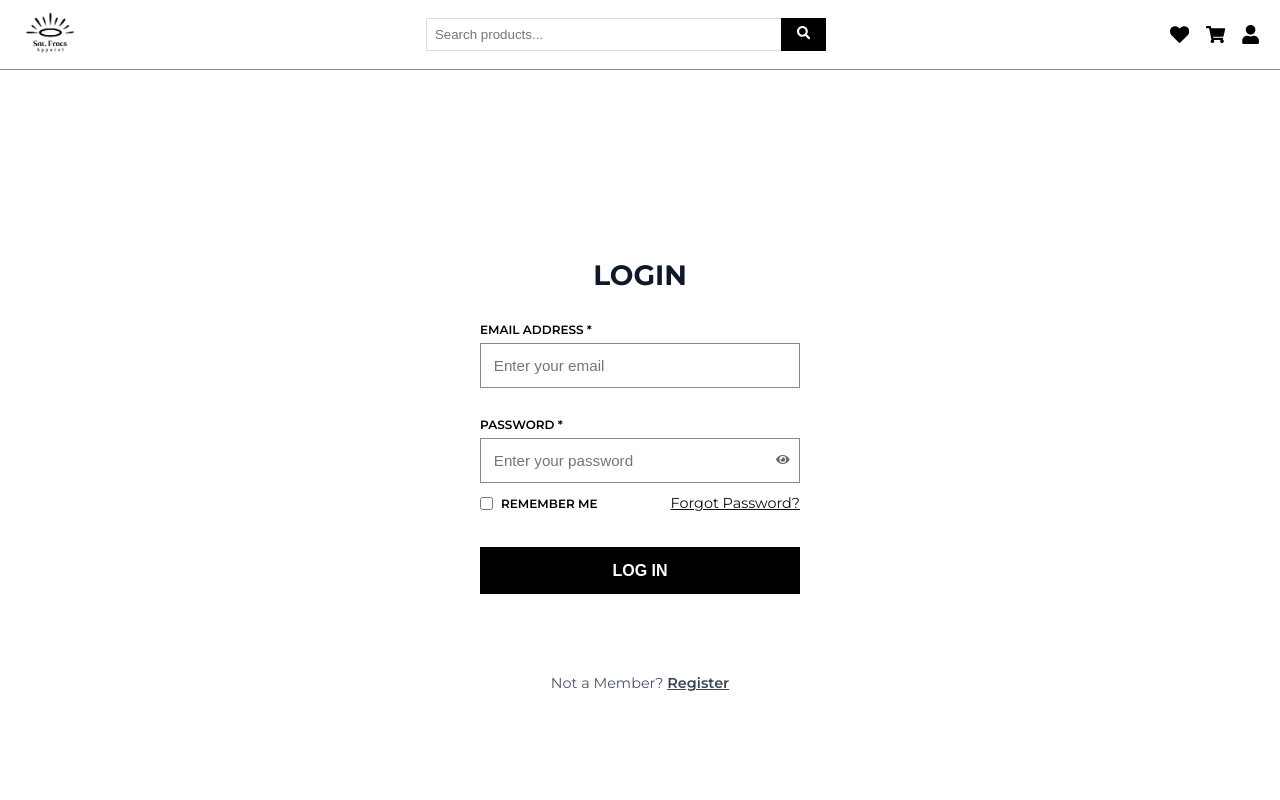
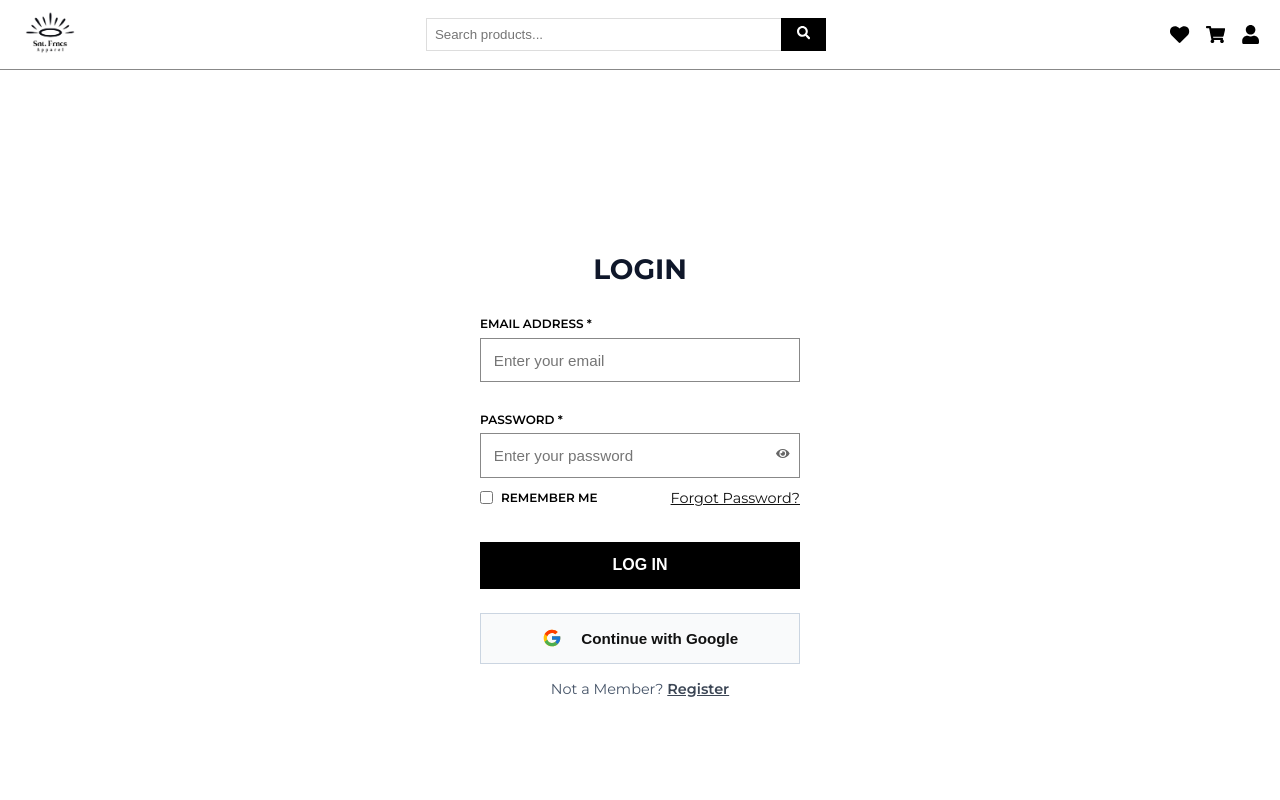
Before and after one commit to ay30bg/snt.frncs, a React (Create React App) app: page /auth in a window 1280 px wide. Shown: the top 800 px of the page. Built offline with nearby package versions, Linux system fonts and the light colour scheme; no server answers.

Commit message:
Update AuthPage.jsx

```diff
--- a/src/pages/AuthPage.jsx
+++ b/src/pages/AuthPage.jsx
@@ -1,301 +1,29 @@
-// // import React, { useState } from "react";
-// // import "../styles/authPage.css";
-// // import { FaEye, FaEyeSlash } from "react-icons/fa";
-// // import { FcGoogle } from "react-icons/fc";
-// // import { useNavigate, useLocation, Link } from "react-router-dom";
-// // import { useAuth } from "../App"; // ✅ import from your context
-
-// // export default function AuthPage() {
-// //   const { login } = useAuth(); // ✅ from AuthContext
-// //   const navigate = useNavigate();
-// //   const location = useLocation();
-
-// //   const [email, setEmail] = useState("");
-// //   const [password, setPassword] = useState("");
-// //   const [showPassword, setShowPassword] = useState(false);
-// //   const [rememberMe, setRememberMe] = useState(false);
-// //   const [loading, setLoading] = useState(false);
-
-// //   const handleSubmit = (e) => {
-// //     e.preventDefault();
-// //     setLoading(true);
-
-// //     console.log("Login with:", { email, password });
-
-// //     // Simulate API call
-// //     setTimeout(() => {
-// //       setLoading(false);
-
-// //       // ✅ Fake user data (replace with real API result later)
-// //       const fakeUser = { email, name: "Demo User" };
-
-// //       // ✅ Save user to context + localStorage
-// //       login(fakeUser);
-
-// //       // ✅ Redirect back to where user came from or home
-// //       const redirectTo = location.state?.from || "/";
-// //       navigate(redirectTo, { replace: true });
-// //     }, 2000);
-// //   };
-
-// //   const handleGoogleLogin = () => {
-// //     console.log("Continue with Google clicked");
-// //     // TODO: integrate Google OAuth
-// //   };
-
-// //   return (
-// //     <div className="auth-page">
-// //       <div className="auth-container">
-// //         <h1>Login</h1>
-
-// //         <form onSubmit={handleSubmit} className="auth-form">
-// //           {/* Email */}
-// //           <div className="form-group">
-// //             <label>Email Address *</label>
-// //             <input
-// //               type="email"
-// //               placeholder="Enter your email"
-// //               value={email}
-// //               onChange={(e) => setEmail(e.target.value)}
-// //               required
-// //             />
-// //           </div>
-
-// //           {/* Password */}
-// //           <div className="form-group password-group">
-// //             <label>Password *</label>
-// //             <div className="password-wrapper">
-// //               <input
-// //                 type={showPassword ? "text" : "password"}
-// //                 placeholder="Enter your password"
-// //                 value={password}
-// //                 onChange={(e) => setPassword(e.target.value)}
-// //                 required
-// //               />
-// //               <button
-// //                 type="button"
-// //                 className="toggle-password"
-// //                 onClick={() => setShowPassword(!showPassword)}
-// //               >
-// //                 {showPassword ? <FaEyeSlash /> : <FaEye />}
-// //               </button>
-// //             </div>
-// //           </div>
-
-// //           {/* Remember Me + Forgot Password */}
-// //           <div className="remember-forgot">
-// //             <div className="remember-me">
-// //               <input
-// //                 type="checkbox"
-// //                 id="rememberMe"
-// //                 checked={rememberMe}
-// //                 onChange={() => setRememberMe(!rememberMe)}
-// //               />
-// //               <label htmlFor="rememberMe">Remember me</label>
-// //             </div>
-// //             <Link to="/forgot-password" className="forgot-link">
-// //               Forgot Password?
-// //             </Link>
-// //           </div>
-
-// //           {/* Submit */}
-// //           <button type="submit" className="auth-btn" disabled={loading}>
-// //             {loading ? <span className="spinner"></span> : "Log in"}
-// //           </button>
-// //         </form>
-
-// //         {/* Google Login */}
-// //         <div className="social-login">
-// //           <button className="google-btn" onClick={handleGoogleLogin}>
-// //             <FcGoogle size={20} style={{ marginRight: "10px" }} />
-// //             Continue with Google
-// //           </button>
-// //         </div>
-
-// //         <div className="auth-links">
-// //           <p>
-// //             Not a Member? <Link to="/register">Register</Link>
-// //           </p>
-// //         </div>
-// //       </div>
-// //     </div>
-// //   );
-// // }
-
-// import React, { useState } from "react";
-// import "../styles/authPage.css";
-// import { FaEye, FaEyeSlash } from "react-icons/fa";
-// import { FcGoogle } from "react-icons/fc";
-// import { useNavigate, useLocation, Link } from "react-router-dom";
-// import { useAuth } from "../App";
-
-// export default function AuthPage() {
-//   const { login } = useAuth();
-//   const navigate = useNavigate();
-//   const location = useLocation();
-
-//   const [email, setEmail] = useState("");
-//   const [password, setPassword] = useState("");
-//   const [showPassword, setShowPassword] = useState(false);
-//   const [rememberMe, setRememberMe] = useState(false);
-//   const [loading, setLoading] = useState(false);
-//   const [error, setError] = useState("");
-
-//   const handleSubmit = async (e) => {
-//     e.preventDefault();
-//     setLoading(true);
-//     setError("");
-
-//     try {
-//       // Use environment variable for API URL
-//       const response = await fetch(`${process.env.REACT_APP_API_URL}/login`, {
-//         method: "POST",
-//         headers: {
-//           "Content-Type": "application/json",
-//         },
-//         body: JSON.stringify({ email, password }),
-//       });
-
-//       const data = await response.json();
-
-//       if (!response.ok) {
-//         throw new Error(data.message || "Login failed");
-//       }
-
-//       const { user, token } = data;
-
-//       // Save user and token to context
-//       login({ user, token });
-
-//       // Store token in localStorage if rememberMe is checked
-//       if (rememberMe) {
-//         localStorage.setItem("authToken", token);
-//       }
-
-//       // Redirect to previous page or home
-//       const redirectTo = location.state?.from || "/";
-//       navigate(redirectTo, { replace: true });
-//     } catch (err) {
-//       setError(err.message || "Something went wrong. Please try again.");
-//       setLoading(false);
-//     }
-//   };
-
-//   const handleGoogleLogin = () => {
-//     console.log("Continue with Google clicked");
-//     // TODO: Integrate Google OAuth
-//   };
-
-//   return (
-//     <div className="auth-page">
-//       <div className="auth-container">
-//         <h1>Login</h1>
-
-//         {error && <div className="error-message">{error}</div>}
-
-//         <form onSubmit={handleSubmit} className="auth-form">
-//           {/* Email */}
-//           <div className="form-group">
-//             <label>Email Address *</label>
-//             <input
-//               type="email"
-//               placeholder="Enter your email"
-//               value={email}
-//               onChange={(e) => setEmail(e.target.value)}
-//               required
-//             />
-//           </div>
-
-//           {/* Password */}
-//           <div className="form-group password-group">
-//             <label>Password *</label>
-//             <div className="password-wrapper">
-//               <input
-//                 type={showPassword ? "text" : "password"}
-//                 placeholder="Enter your password"
-//                 value={password}
-//                 onChange={(e) => setPassword(e.target.value)}
-//                 required
-//               />
-//               <button
-//                 type="button"
-//                 className="toggle-password"
-//                 onClick={() => setShowPassword(!showPassword)}
-//               >
-//                 {showPassword ? <FaEyeSlash /> : <FaEye />}
-//               </button>
-//             </div>
-//           </div>
-
-//           {/* Remember Me + Forgot Password */}
-//           <div className="remember-forgot">
-//             <div className="remember-me">
-//               <input
-//                 type="checkbox"
-//                 id="rememberMe"
-//                 checked={rememberMe}
-//                 onChange={() => setRememberMe(!rememberMe)}
-//               />
-//               <label htmlFor="rememberMe">Remember me</label>
-//             </div>
-//             <Link to="/forgot-password" className="forgot-link">
-//               Forgot Password?
-//             </Link>
-//           </div>
-
-//           {/* Submit */}
-//           <button type="submit" className="auth-btn" disabled={loading}>
-//             {loading ? <span className="spinner"></span> : "Log in"}
-//           </button>
-//         </form>
-
-//         {/* Google Login */}
-//         <div className="social-login">
-//           <button className="google-btn" onClick={handleGoogleLogin}>
-//             <FcGoogle size={20} style={{ marginRight: "10px" }} />
-//             Continue with Google
-//           </button>
-//         </div>
-
-//         <div className="auth-links">
-//           <p>
-//             Not a Member? <Link to="/register">Register</Link>
-//           </p>
-//         </div>
-//       </div>
-//     </div>
-//   );
-// }
-
 import React, { useState } from "react";
-import "../styles/authPage.css"; // Your CSS file for styling
-import { FaEye, FaEyeSlash } from "react-icons/fa"; // Icons for password visibility toggle
-import { FcGoogle } from "react-icons/fc"; // Google icon for custom button
-import { useNavigate, useLocation, Link } from "react-router-dom"; // For navigation and routing
-import { useAuth } from "../App"; // Your auth context to manage user login
-import { GoogleOAuthProvider, GoogleLogin } from "@react-oauth/google"; // Google OAuth components
+import "../styles/authPage.css";
+import { FaEye, FaEyeSlash } from "react-icons/fa";
+import { FcGoogle } from "react-icons/fc";
+import { useNavigate, useLocation, Link } from "react-router-dom";
+import { useAuth } from "../App";
 
 export default function AuthPage() {
-  const { login } = useAuth(); // Get login function from your auth context
-  const navigate = useNavigate(); // For redirecting after login
-  const location = useLocation(); // To check where the user came from
+  const { login } = useAuth();
+  const navigate = useNavigate();
+  const location = useLocation();
 
-  // State variables for form inputs and UI
-  const [email, setEmail] = useState(""); // Store email input
-  const [password, setPassword] = useState(""); // Store password input
-  const [showPassword, setShowPassword] = useState(false); // Toggle password visibility
-  const [rememberMe, setRememberMe] = useState(false); // Remember me checkbox
-  const [loading, setLoading] = useState(false); // Show loading spinner during API calls
-  const [error, setError] = useState(""); // Display error messages
+  const [email, setEmail] = useState("");
+  const [password, setPassword] = useState("");
+  const [showPassword, setShowPassword] = useState(false);
+  const [rememberMe, setRememberMe] = useState(false);
+  const [loading, setLoading] = useState(false);
+  const [error, setError] = useState("");
 
-  // Handle email/password login form submission
   const handleSubmit = async (e) => {
-    e.preventDefault(); // Prevent page refresh on form submit
-    setLoading(true); // Show spinner
-    setError(""); // Clear previous errors
+    e.preventDefault();
+    setLoading(true);
+    setError("");
 
     try {
-      // Send login request to backend API
+      // Use environment variable for API URL
       const response = await fetch(`${process.env.REACT_APP_API_URL}/login`, {
         method: "POST",
         headers: {
@@ -306,84 +34,43 @@ export default function AuthPage() {
 
       const data = await response.json();
 
-      // Check if the API request failed
       if (!response.ok) {
         throw new Error(data.message || "Login failed");
       }
 
-      // Extract user and token from API response
       const { user, token } = data;
-      login({ user, token }); // Save user and token to auth context
 
-      // Save token to localStorage if "Remember me" is checked
+      // Save user and token to context
+      login({ user, token });
+
+      // Store token in localStorage if rememberMe is checked
       if (rememberMe) {
         localStorage.setItem("authToken", token);
       }
 
-      // Redirect to the previous page (or home if none specified)
+      // Redirect to previous page or home
       const redirectTo = location.state?.from || "/";
       navigate(redirectTo, { replace: true });
     } catch (err) {
-      // Show error message to user
       setError(err.message || "Something went wrong. Please try again.");
-      setLoading(false); // Hide spinner
+      setLoading(false);
     }
   };
 
-  // Handle Google OAuth login
-  const handleGoogleLogin = async (credentialResponse) => {
-    setLoading(true); // Show spinner
-    setError(""); // Clear previous errors
-
-    try {
-      // Send Google ID token to backend for verification
-      const response = await fetch(`${process.env.REACT_APP_API_URL}/google-auth`, {
-        method: "POST",
-        headers: {
-          "Content-Type": "application/json",
-        },
-        body: JSON.stringify({ credential: credentialResponse.credential }),
-      });
-
-      const data = await response.json();
-
-      // Check if the API request failed
-      if (!response.ok) {
-        throw new Error(data.error || "Google login failed");
-      }
-
-      // Extract user and token from API response
-      const { user, token } = data;
-      login({ user, token }); // Save to auth context
-
-      // Save token to localStorage if "Remember me" is checked
-      if (rememberMe) {
-        localStorage.setItem("authToken", token);
-      }
-
-      // Redirect to the previous page (or home)
-      const redirectTo = location.state?.from || "/";
-      navigate(redirectTo, { replace: true });
-    } catch (err) {
-      // Show error message to user
-      setError(err.message || "Google login failed. Please try again.");
-      setLoading(false); // Hide spinner
-    }
+  const handleGoogleLogin = () => {
+    console.log("Continue with Google clicked");
+    // TODO: Integrate Google OAuth
   };
 
   return (
-    // Wrap component in GoogleOAuthProvider with Google Client ID
-    <GoogleOAuthProvider clientId={process.env.REACT_APP_GOOGLE_CLIENT_ID}>
     <div className="auth-page">
       <div className="auth-container">
         <h1>Login</h1>
 
-          {/* Display error message if login fails */}
         {error && <div className="error-message">{error}</div>}
 
-          {/* Email/Password Login Form */}
         <form onSubmit={handleSubmit} className="auth-form">
-            {/* Email Input */}
+          {/* Email */}
           <div className="form-group">
             <label>Email Address *</label>
             <input
@@ -395,7 +82,7 @@ export default function AuthPage() {
             />
           </div>
 
-            {/* Password Input with Toggle */}
+          {/* Password */}
           <div className="form-group password-group">
             <label>Password *</label>
             <div className="password-wrapper">
@@ -416,7 +103,7 @@ export default function AuthPage() {
             </div>
           </div>
 
-            {/* Remember Me and Forgot Password */}
+          {/* Remember Me + Forgot Password */}
           <div className="remember-forgot">
             <div className="remember-me">
               <input
@@ -432,34 +119,20 @@ export default function AuthPage() {
             </Link>
           </div>
 
-            {/* Submit Button */}
+          {/* Submit */}
           <button type="submit" className="auth-btn" disabled={loading}>
             {loading ? <span className="spinner"></span> : "Log in"}
           </button>
         </form>
 
-          {/* Custom Google Login Button */}
+        {/* Google Login */}
         <div className="social-login">
-            <GoogleLogin
-              onSuccess={handleGoogleLogin} // Called when Google login succeeds
-              onError={() => {
-                setError("Google login failed. Please try again.");
-                setLoading(false);
-              }}
-              render={(renderProps) => (
-                <button
-                  className="google-btn"
-                  onClick={renderProps.onClick}
-                  disabled={renderProps.disabled || loading}
-                >
+          <button className="google-btn" onClick={handleGoogleLogin}>
             <FcGoogle size={20} style={{ marginRight: "10px" }} />
             Continue with Google
           </button>
-              )}
-            />
         </div>
 
-          {/* Register Link */}
         <div className="auth-links">
           <p>
             Not a Member? <Link to="/register">Register</Link>
@@ -467,6 +140,209 @@ export default function AuthPage() {
         </div>
       </div>
     </div>
-    </GoogleOAuthProvider>
   );
 }
+
+// import React, { useState } from "react";
+// import "../styles/authPage.css"; // Your CSS file for styling
+// import { FaEye, FaEyeSlash } from "react-icons/fa"; // Icons for password visibility toggle
+// import { FcGoogle } from "react-icons/fc"; // Google icon for custom button
+// import { useNavigate, useLocation, Link } from "react-router-dom"; // For navigation and routing
+// import { useAuth } from "../App"; // Your auth context to manage user login
+// import { GoogleOAuthProvider, GoogleLogin } from "@react-oauth/google"; // Google OAuth components
+
+// export default function AuthPage() {
+//   const { login } = useAuth(); // Get login function from your auth context
+//   const navigate = useNavigate(); // For redirecting after login
+//   const location = useLocation(); // To check where the user came from
+
+//   // State variables for form inputs and UI
+//   const [email, setEmail] = useState(""); // Store email input
+//   const [password, setPassword] = useState(""); // Store password input
+//   const [showPassword, setShowPassword] = useState(false); // Toggle password visibility
+//   const [rememberMe, setRememberMe] = useState(false); // Remember me checkbox
+//   const [loading, setLoading] = useState(false); // Show loading spinner during API calls
+//   const [error, setError] = useState(""); // Display error messages
+
+//   // Handle email/password login form submission
+//   const handleSubmit = async (e) => {
+//     e.preventDefault(); // Prevent page refresh on form submit
+//     setLoading(true); // Show spinner
+//     setError(""); // Clear previous errors
+
+//     try {
+//       // Send login request to backend API
+//       const response = await fetch(`${process.env.REACT_APP_API_URL}/login`, {
+//         method: "POST",
+//         headers: {
+//           "Content-Type": "application/json",
+//         },
+//         body: JSON.stringify({ email, password }),
+//       });
+
+//       const data = await response.json();
+
+//       // Check if the API request failed
+//       if (!response.ok) {
+//         throw new Error(data.message || "Login failed");
+//       }
+
+//       // Extract user and token from API response
+//       const { user, token } = data;
+//       login({ user, token }); // Save user and token to auth context
+
+//       // Save token to localStorage if "Remember me" is checked
+//       if (rememberMe) {
+//         localStorage.setItem("authToken", token);
+//       }
+
+//       // Redirect to the previous page (or home if none specified)
+//       const redirectTo = location.state?.from || "/";
+//       navigate(redirectTo, { replace: true });
+//     } catch (err) {
+//       // Show error message to user
+//       setError(err.message || "Something went wrong. Please try again.");
+//       setLoading(false); // Hide spinner
+//     }
+//   };
+
+//   // Handle Google OAuth login
+//   const handleGoogleLogin = async (credentialResponse) => {
+//     setLoading(true); // Show spinner
+//     setError(""); // Clear previous errors
+
+//     try {
+//       // Send Google ID token to backend for verification
+//       const response = await fetch(`${process.env.REACT_APP_API_URL}/google-auth`, {
+//         method: "POST",
+//         headers: {
+//           "Content-Type": "application/json",
+//         },
+//         body: JSON.stringify({ credential: credentialResponse.credential }),
+//       });
+
+//       const data = await response.json();
+
+//       // Check if the API request failed
+//       if (!response.ok) {
+//         throw new Error(data.error || "Google login failed");
+//       }
+
+//       // Extract user and token from API response
+//       const { user, token } = data;
+//       login({ user, token }); // Save to auth context
+
+//       // Save token to localStorage if "Remember me" is checked
+//       if (rememberMe) {
+//         localStorage.setItem("authToken", token);
+//       }
+
+//       // Redirect to the previous page (or home)
+//       const redirectTo = location.state?.from || "/";
+//       navigate(redirectTo, { replace: true });
+//     } catch (err) {
+//       // Show error message to user
+//       setError(err.message || "Google login failed. Please try again.");
+//       setLoading(false); // Hide spinner
+//     }
+//   };
+
+//   return (
+//     // Wrap component in GoogleOAuthProvider with Google Client ID
+//     <GoogleOAuthProvider clientId={process.env.REACT_APP_GOOGLE_CLIENT_ID}>
+//       <div className="auth-page">
+//         <div className="auth-container">
+//           <h1>Login</h1>
+
+//           {/* Display error message if login fails */}
+//           {error && <div className="error-message">{error}</div>}
+
+//           {/* Email/Password Login Form */}
+//           <form onSubmit={handleSubmit} className="auth-form">
+//             {/* Email Input */}
+//             <div className="form-group">
+//               <label>Email Address *</label>
+//               <input
+//                 type="email"
+//                 placeholder="Enter your email"
+//                 value={email}
+//                 onChange={(e) => setEmail(e.target.value)}
+//                 required
+//               />
+//             </div>
+
+//             {/* Password Input with Toggle */}
+//             <div className="form-group password-group">
+//               <label>Password *</label>
+//               <div className="password-wrapper">
+//                 <input
+//                   type={showPassword ? "text" : "password"}
+//                   placeholder="Enter your password"
+//                   value={password}
+//                   onChange={(e) => setPassword(e.target.value)}
+//                   required
+//                 />
+//                 <button
+//                   type="button"
+//                   className="toggle-password"
+//                   onClick={() => setShowPassword(!showPassword)}
+//                 >
+//                   {showPassword ? <FaEyeSlash /> : <FaEye />}
+//                 </button>
+//               </div>
+//             </div>
+
+//             {/* Remember Me and Forgot Password */}
+//             <div className="remember-forgot">
+//               <div className="remember-me">
+//                 <input
+//                   type="checkbox"
+//                   id="rememberMe"
+//                   checked={rememberMe}
+//                   onChange={() => setRememberMe(!rememberMe)}
+//                 />
+//                 <label htmlFor="rememberMe">Remember me</label>
+//               </div>
+//               <Link to="/forgot-password" className="forgot-link">
+//                 Forgot Password?
+//               </Link>
+//             </div>
+
+//             {/* Submit Button */}
+//             <button type="submit" className="auth-btn" disabled={loading}>
+//               {loading ? <span className="spinner"></span> : "Log in"}
+//             </button>
+//           </form>
+
+//           {/* Custom Google Login Button */}
+//           <div className="social-login">
+//             <GoogleLogin
+//               onSuccess={handleGoogleLogin} // Called when Google login succeeds
+//               onError={() => {
+//                 setError("Google login failed. Please try again.");
+//                 setLoading(false);
+//               }}
+//               render={(renderProps) => (
+//                 <button
+//                   className="google-btn"
+//                   onClick={renderProps.onClick}
+//                   disabled={renderProps.disabled || loading}
+//                 >
+//                   <FcGoogle size={20} style={{ marginRight: "10px" }} />
+//                   Continue with Google
+//                 </button>
+//               )}
+//             />
+//           </div>
+
+//           {/* Register Link */}
+//           <div className="auth-links">
+//             <p>
+//               Not a Member? <Link to="/register">Register</Link>
+//             </p>
+//           </div>
+//         </div>
+//       </div>
+//     </GoogleOAuthProvider>
+//   );
+// }
```
Lines whose indentation alone changed are shown as unchanged.
